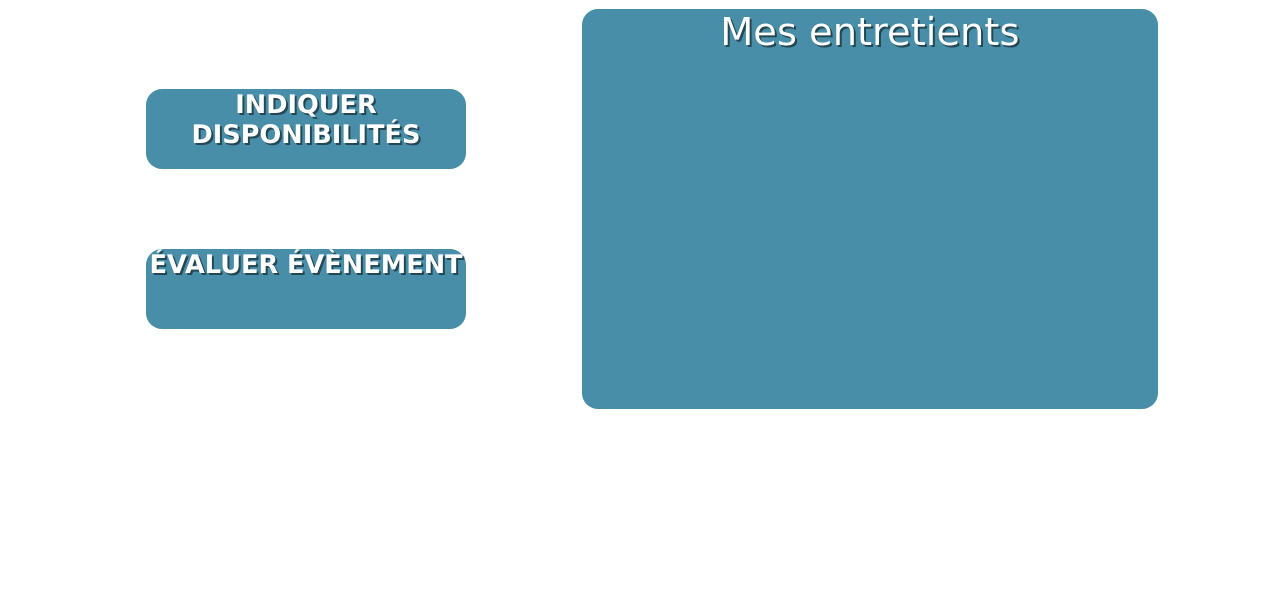
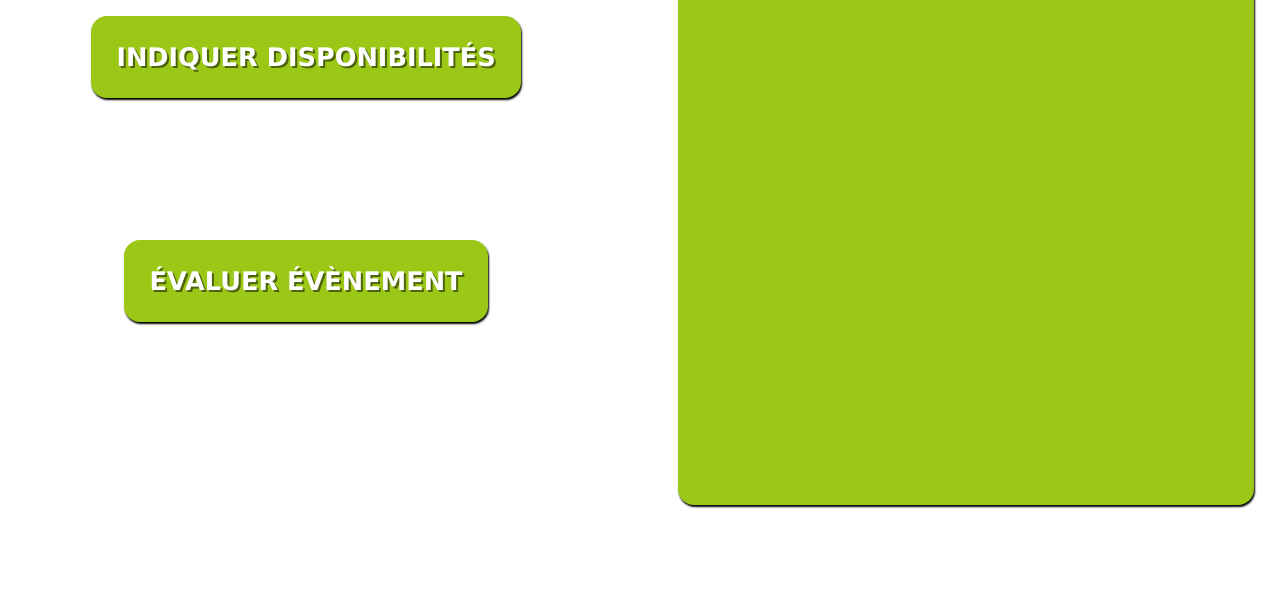
Before and after one commit to ForrayGabriel/INFO642_entretien, a PHP site: page /view/site/teacher_view.php in a window 1280 px wide. Shown: the part 201-800 px from the top of the page. Run offline with PHP 8.4, Linux system fonts and the light colour scheme.

Commit message:
box shadow on block

```diff
--- a/css/login.css
+++ b/css/login.css
@@ -3,6 +3,7 @@
 
 }
 .container {
+	box-shadow: 1px 2px 2px black;
 	display: block;
 	justify-content: center;
 	align-items: center;
--- a/css/teacher.css
+++ b/css/teacher.css
@@ -1,21 +1,34 @@
+:root {
+	--button-color: rgb(155,200,22);
+
+}
+
+#photo {
+	position: relative;
+  text-align: center;
+  color: white;
+}
 
 #bande {
-		width: 100vw;
-		height: 15vw;
-		object-fit: cover;
-		object-position: 0 30%;
+
+	width: 100vw;
+	height: 10vw;
+	object-fit: cover;
+	object-position: 0 30%;
 
 }
 
 #contenu {
 	padding: 10px;
-
-
-
+	height: 70vh;
+	width: 100%;
+	display: grid;
+	grid-template-columns: 50% 50%;
 
 }
 
 #bouttons {
+
 	color: white;
 	text-shadow: 2px 2px rgba(0,0,0,0.5);
 	font-size: 2vw;
@@ -24,51 +37,66 @@
 	display: inline-block;
 	justify-content:center;
 	align-items:center;
-	width:45%;
-	height:40%;
+	height: 100%;
+	display: grid;
+	grid-template-rows: 40% 40%;
 
 }
 
-
-
 #boutton1 {
-	/*aligner le texte parce que ça me casse les reins*/
+	box-shadow: 1px 2px 2px black;
 	text-align: center;
-	vertical-align: middle;
-	height: 10vh;
-	width: 25vw;
-	margin-left: 10vw;
-	margin-top: 10vh;
-	background-color: #488ea8;
+	padding: 2vw;
+	height: auto;
+	width: auto;
+	margin: auto;
+	background-color: var(--button-color);
 	border-radius: 2vh;
 
 }
 
 #boutton2 {
-	/*aligner verticale text parce que ça me casse les reins*/
+	box-shadow: 1px 2px 2px black;
 	text-align: center;
-	vertical-align: middle;
-	height: 10vh;
-	width: 25vw;
-	margin-left: 10vw;
-	margin-top: 10vh;
-	margin-bottom: 10vh;
-	background-color: #488ea8;
+	padding: 2vw;
+	height: auto;
+	width: auto;
+	margin: auto;
+	background-color: var(--button-color);
 	border-radius: 2vh;
 }
 
 #entretients {
+	box-shadow: 1px 2px 2px black;
 	color: white;
 	text-shadow: 2px 2px rgba(0,0,0,0.5);
 	font-size: 3vw;
 	font-family: 'Verdana';
 	text-align: center;
-	vertical-align: top;
-	align-items: center;
 	display: inline-block;
 	width: 45vw;
-	height: 50vh;
+	height: 100%;
 	border-radius: 2vh;
-	background-color: #488ea8;
+	background-color: var(--button-color);
+	margin: auto;
 
 }
+
+#lesentretiens {
+	height: 70%;
+	width: 90%;
+	background-color: white;
+	margin: auto;
+	border-radius: 2vh;
+	margin-top: 2vh;
+}
+
+.centered {
+  position: absolute;
+  top: 50%;
+  left: 50%;
+  transform: translate(-50%, -50%);
+  text-shadow: 4px 4px rgba(0,0,0,0.8);
+	font-size: 5vw;
+	font-family: 'Verdana';
+}
--- a/view/site/student_view.php
+++ b/view/site/student_view.php
@@ -1,6 +1,6 @@
 
 <link rel="stylesheet" type="text/css" href="././css/student.css"/>
-<div id="photo"><img id="bande" src="https://images.unsplash.com/photo-1524995997946-a1c2e315a42f?ixid=MXwxMjA3fDB8MHxwaG90by1wYWdlfHx8fGVufDB8fHw%3D&ixlib=rb-1.2.1&auto=format&fit=crop&w=1050&q=80"><div class="centered">DU TEXTE</div></div>
+<div id="photo"><img id="bande" src="https://images.unsplash.com/photo-1524995997946-a1c2e315a42f?ixid=MXwxMjA3fDB8MHxwaG90by1wYWdlfHx8fGVufDB8fHw%3D&ixlib=rb-1.2.1&auto=format&fit=crop&w=1050&q=80"><div class="centered">Espace Etudiant</div></div>
 <div id="contenu">
 	<div id="bouttons">
 	<div id="boutton1">
--- a/view/site/teacher_view.php
+++ b/view/site/teacher_view.php
@@ -1,6 +1,6 @@
 
 <link rel="stylesheet" type="text/css" href="././css/teacher.css"/>
-<div id="photo"><img id="bande" src="https://images.unsplash.com/photo-1524995997946-a1c2e315a42f?ixid=MXwxMjA3fDB8MHxwaG90by1wYWdlfHx8fGVufDB8fHw%3D&ixlib=rb-1.2.1&auto=format&fit=crop&w=1050&q=80"></div>
+<div id="photo"><img id="bande" src="https://images.unsplash.com/photo-1524995997946-a1c2e315a42f?ixid=MXwxMjA3fDB8MHxwaG90by1wYWdlfHx8fGVufDB8fHw%3D&ixlib=rb-1.2.1&auto=format&fit=crop&w=1050&q=80"><div class="centered">Espace Enseignant</div></div>
 <div id="contenu">
 	<div id="bouttons">
 	<div id="boutton1">
```
Also changed, not shown: css/student.css (+10 -4 lines).
